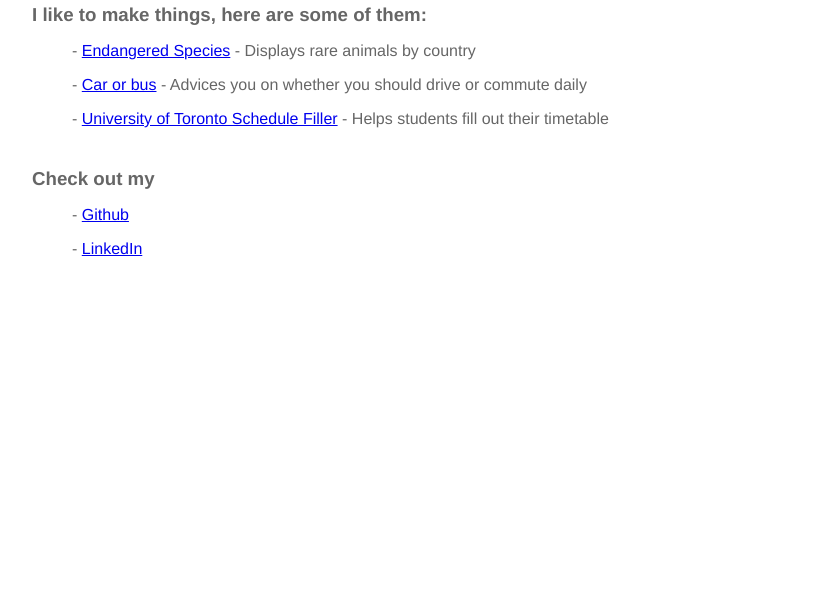
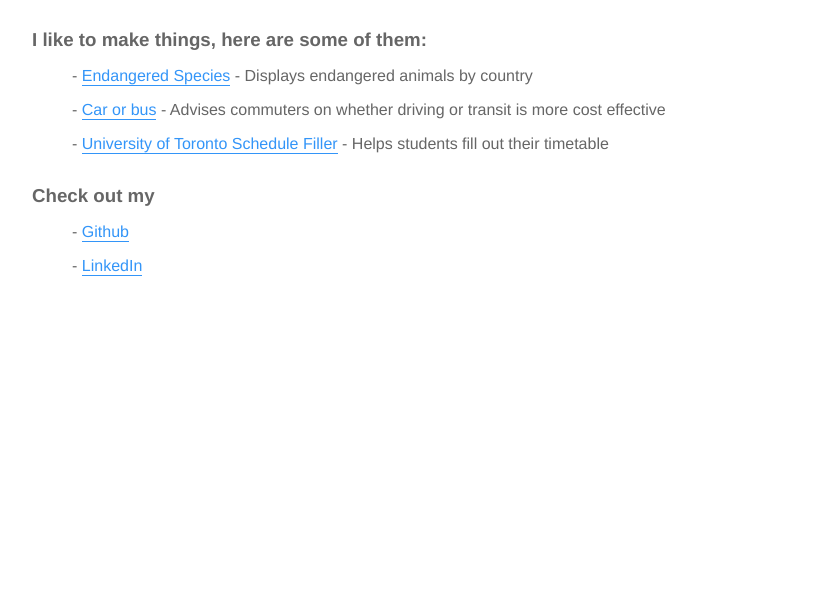
Before and after one commit to udaraweerasinghege/udaraw, a website: page index.html in a window 1280 px wide. Shown: the part 196-800 px from the top of the page, without its empty margins (96-924 px from the left). Drawn offline with Linux system fonts and the light colour scheme.

Commit message:
link styling

```diff
--- a/index.html
+++ b/index.html
@@ -15,8 +15,8 @@
     		<div class="main">
                 <h3>I like to make things, here are some of them:</h3>
                 <ul>
-                    <li><p>- <a href="/endangered-species" target="_blank">Endangered Species</a> - Displays rare animals by country</p></li>
-                    <li><p>- <a href="/carorbus" target="_blank">Car or bus</a> - Advices you on whether you should drive or commute daily</p></li>
+                    <li><p>- <a href="/endangered-species" target="_blank">Endangered Species</a> - Displays endangered animals by country</p></li>
+                    <li><p>- <a href="/carorbus" target="_blank">Car or bus</a> - Advises commuters on whether driving or transit is more cost effective</p></li>
                     <li><p>- <a href="http://fillme.org" target="_blank">University of Toronto Schedule Filler</a> - Helps students fill out their timetable</p></li>
                 </ul>
             </div>
--- a/sass/styles.scss
+++ b/sass/styles.scss
@@ -11,6 +11,7 @@
 
 h1 {
     font-size: 72px;
+    line-height: 1.4;
 }
 
 h2 {
@@ -27,16 +28,20 @@
     list-style: none;
 }
 
-// a {
-//     color: black;
-//     text-decoration: none;
-//     padding-bottom: 1px;
-//     border-bottom: 1px solid black;
-// }
+a {
+    color: #3395F8;
+    text-decoration: none;
+    padding-bottom: 1px;
+    border-bottom: 1px solid #3395F8;
+    transition: 0.2s all ease;
+    &:hover {
+        color: darken(#3395F8, 18%);
+    }
+}
 
 .wrapper {
     width: 80%;
-    margin: 50px auto;
+    margin: 5% auto;
 }
 
 .anti-css {
@@ -44,5 +49,5 @@
 }
 
 .main {
-    margin: 40px 0;
+    margin: 32px 0;
 }
```
Also changed, not shown: style.css.
